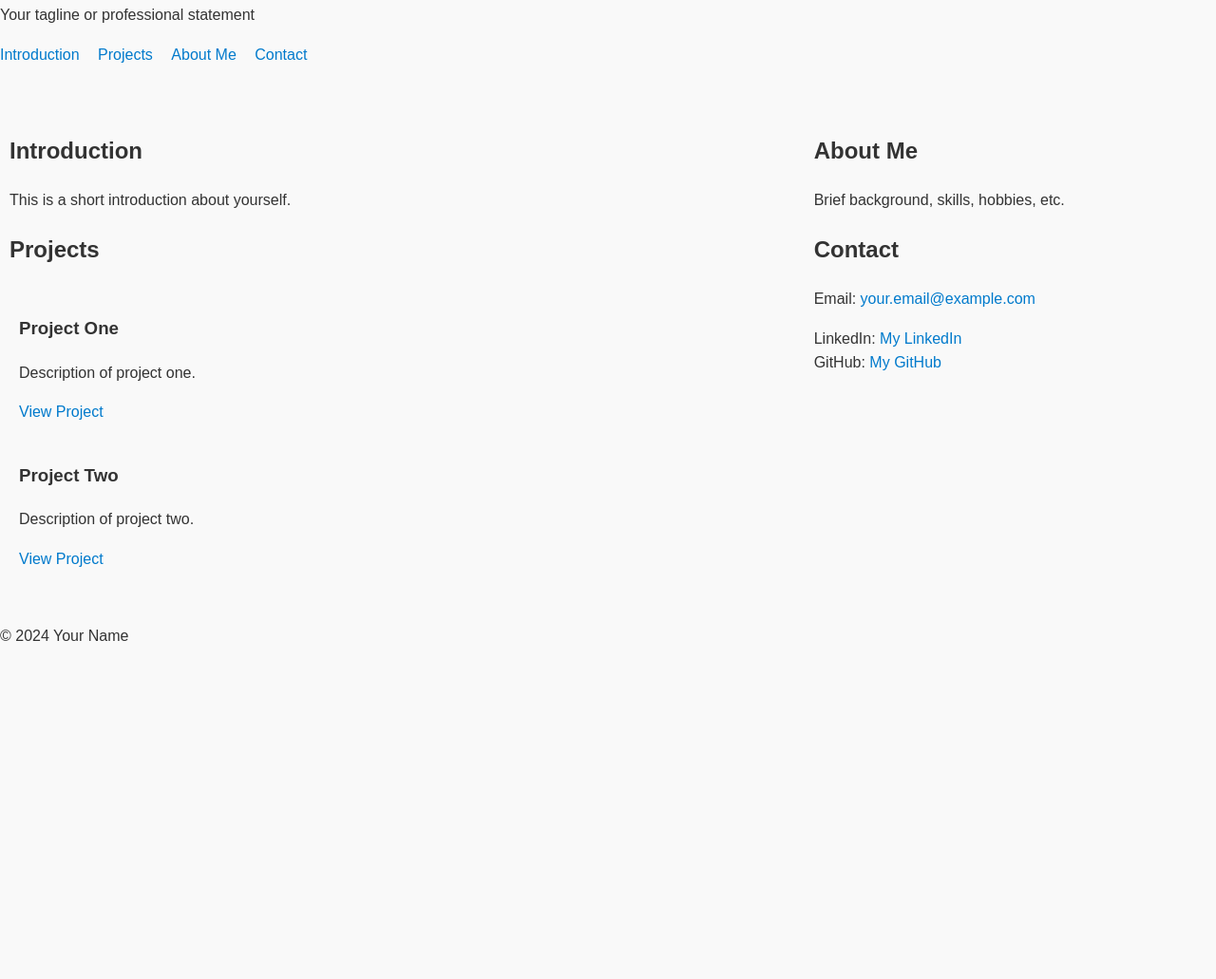
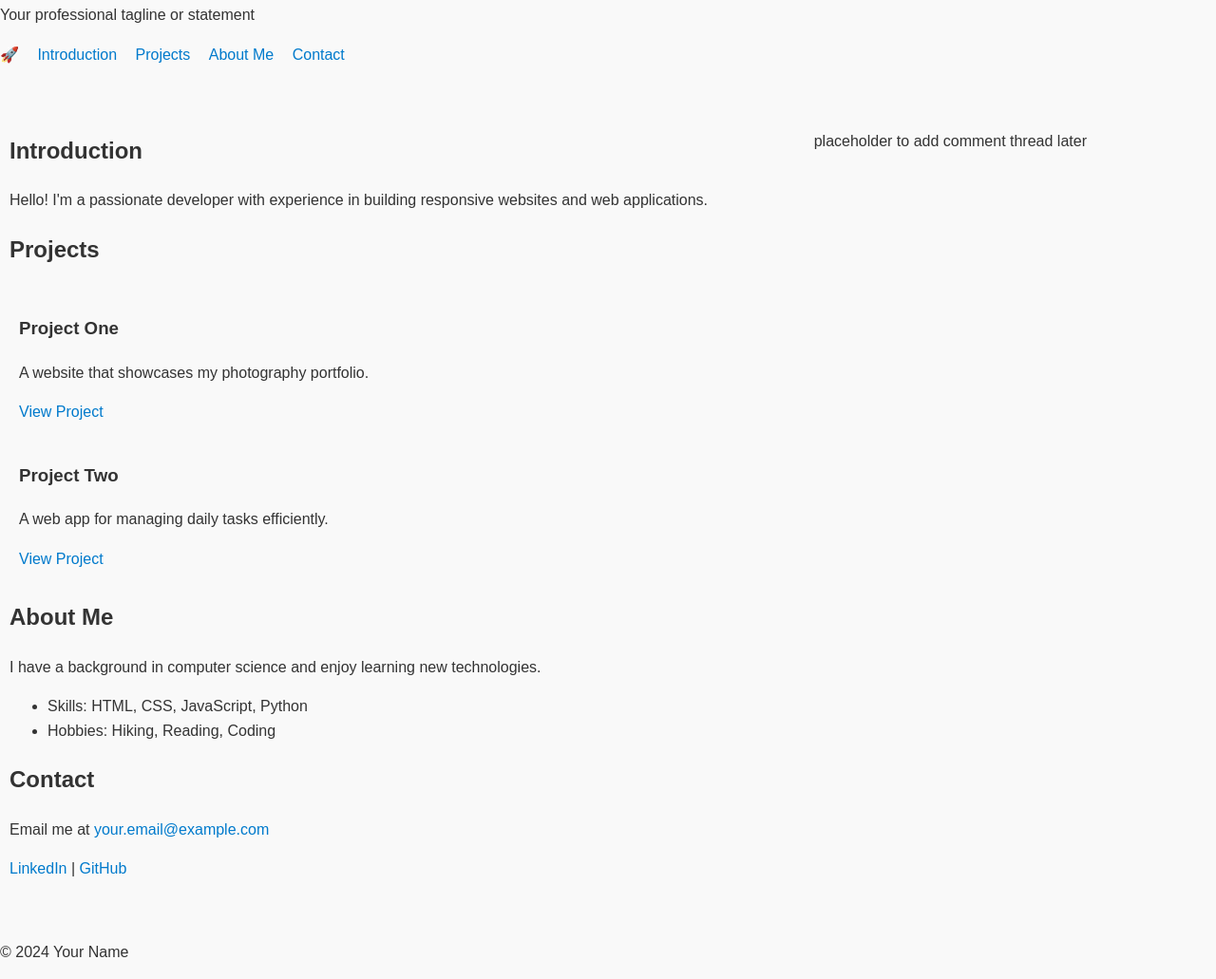
Before and after one commit to SAUMWANGEKA/alx_html_css, a plain HTML site: page css_basic/index.html in a window 1280 px wide. Shown: the part 91-1122 px from the top of the page at 95% size. Before the commit the page ends 800 px from the top, so only its background shows below. Drawn offline with Linux system fonts and the light colour scheme.

Commit message:
Update index.html

```diff
--- a/css_basic/index.html
+++ b/css_basic/index.html
@@ -2,18 +2,18 @@
 <html lang="en">
 <head>
   <meta charset="utf-8">
-  <meta name="viewport" content="width=device-width, initial-scale=1.0">
   <title>Your Name - Personal Portfolio</title>
   <link href="base.css" rel="stylesheet">
   <link href="styles.css" rel="stylesheet">
+  <meta name="viewport" content="width=device-width, initial-scale=1.0">
 </head>
 <body class="works_on_smartphone">
-
   <header>
     <h1>Your Name</h1>
-    <p>Your tagline or professional statement</p>
+    <p>Your professional tagline or statement</p>
     <nav>
       <ul>
+        <li class="logo">&#128640;</li> <!-- Unicode rocket logo -->
         <li><a href="#introduction">Introduction</a></li>
         <li><a href="#projects">Projects</a></li>
         <li><a href="#about">About Me</a></li>
@@ -26,44 +26,49 @@
     <article>
       <section id="introduction">
         <h2>Introduction</h2>
-        <p>This is a short introduction about yourself.</p>
+        <p>Hello! I'm a passionate developer with experience in building responsive websites and web applications.</p>
       </section>
 
       <section id="projects">
         <h2>Projects</h2>
         <article class="project">
           <h3>Project One</h3>
-          <p>Description of project one.</p>
+          <p>A website that showcases my photography portfolio.</p>
           <a href="https://example.com/project1" target="_blank">View Project</a>
         </article>
         <article class="project">
           <h3>Project Two</h3>
-          <p>Description of project two.</p>
+          <p>A web app for managing daily tasks efficiently.</p>
           <a href="https://example.com/project2" target="_blank">View Project</a>
         </article>
+      </section>
+
+      <section id="about">
+        <h2>About Me</h2>
+        <p>I have a background in computer science and enjoy learning new technologies.</p>
+        <ul>
+          <li>Skills: HTML, CSS, JavaScript, Python</li>
+          <li>Hobbies: Hiking, Reading, Coding</li>
+        </ul>
+      </section>
+
+      <section id="contact">
+        <h2>Contact</h2>
+        <p>Email me at <a href="mailto:your.email@example.com">your.email@example.com</a></p>
+        <p>
+          <a href="https://linkedin.com/in/yourprofile" target="_blank">LinkedIn</a> |
+          <a href="https://github.com/yourgithub" target="_blank">GitHub</a>
+        </p>
       </section>
     </article>
 
     <aside>
-      <section id="about">
-        <h2>About Me</h2>
-        <p>Brief background, skills, hobbies, etc.</p>
-      </section>
-
-      <section id="contact">
-        <h2>Contact</h2>
-        <p>Email: <a href="mailto:your.email@example.com">your.email@example.com</a></p>
-        <p>
-          LinkedIn: <a href="https://linkedin.com/in/yourprofile" target="_blank">My LinkedIn</a><br>
-          GitHub: <a href="https://github.com/yourprofile" target="_blank">My GitHub</a>
-        </p>
-      </section>
+      <p>placeholder to add comment thread later</p>
     </aside>
   </main>
 
   <footer>
     <p>&copy; 2024 Your Name</p>
   </footer>
-
 </body>
 </html>
```
